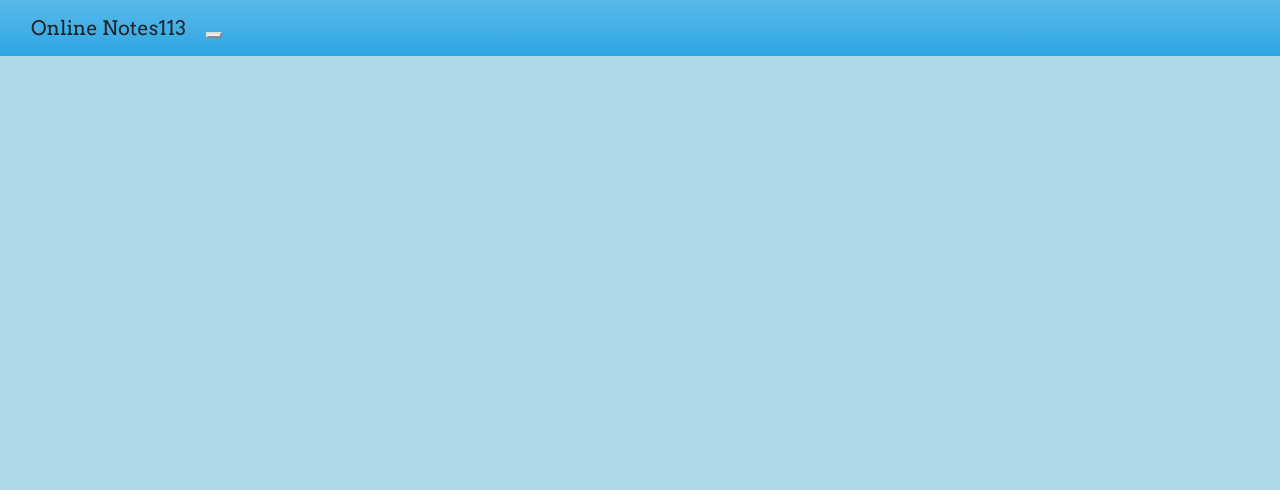
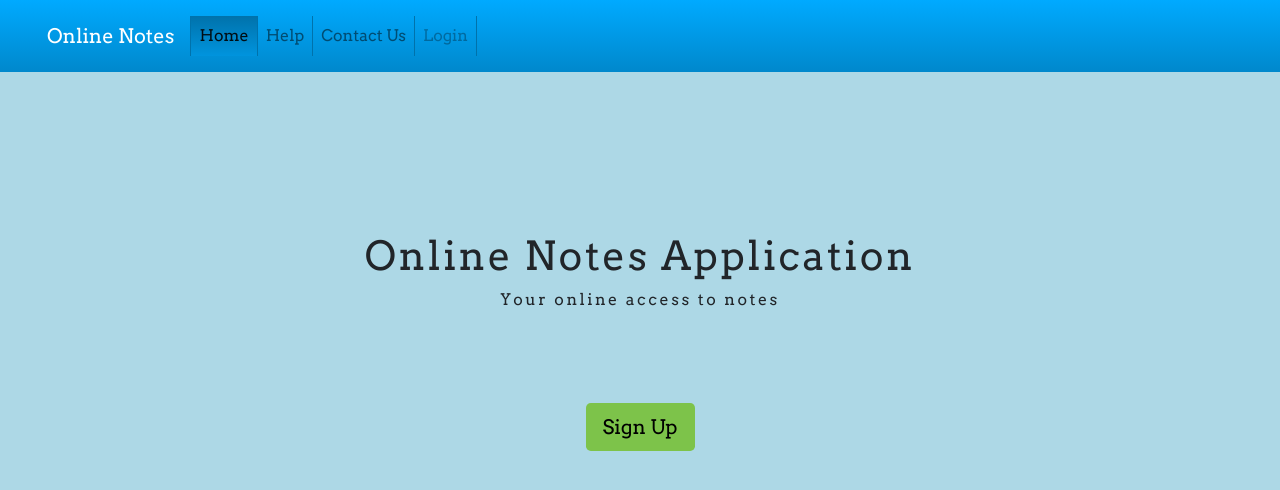
Before and after one commit to OCSWENG/WebDevStudies, a PHP site: page / in a window 1280 px wide. Shown: the top 490 px of the page. Run offline with PHP 8.4, Linux system fonts and the light colour scheme.

Commit message:
some minor fixes

```diff
--- a/OnlineNotesApp/css/styling.css
+++ b/OnlineNotesApp/css/styling.css
@@ -31,14 +31,14 @@
 }
 
 .navbar-custom {
-  background-color: #2da6e3;
-  border-color: #1c96d3;
-  background-image: -webkit-gradient(linear, left 0%, left 100%, from(#5ab9e9), to(#2da6e3));
-  background-image: -webkit-linear-gradient(top, #5ab9e9, 0%, #2da6e3, 100%);
-  background-image: -moz-linear-gradient(top, #5ab9e9 0%, #2da6e3 100%);
-  background-image: linear-gradient(to bottom, #5ab9e9 0%, #2da6e3 100%);
+  background-color: #0088cc;
+  border-color: #0072ab;
+  background-image: -webkit-gradient(linear, left 0%, left 100%, from(#00aaff), to(#0088cc));
+  background-image: -webkit-linear-gradient(top, #00aaff, 0%, #0088cc, 100%);
+  background-image: -moz-linear-gradient(top, #00aaff 0%, #0088cc 100%);
+  background-image: linear-gradient(to bottom, #00aaff 0%, #0088cc 100%);
   background-repeat: repeat-x;
-  filter: progid:DXImageTransform.Microsoft.gradient(startColorstr='#ff5ab9e9', endColorstr='#ff2da6e3', GradientType=0);
+  filter: progid:DXImageTransform.Microsoft.gradient(startColorstr='#ff00aaff', endColorstr='#ff0088cc', GradientType=0);
 }
 .navbar-custom .navbar-brand {
   color: #ffffff;
@@ -52,28 +52,28 @@
   color: #ffffff;
 }
 .navbar-custom .navbar-nav > li:last-child > a {
-  border-right: 1px solid #1c96d3;
+  border-right: 1px solid #0072ab;
 }
 .navbar-custom .navbar-nav > li > a {
   color: #ffffff;
-  border-left: 1px solid #1c96d3;
+  border-left: 1px solid #0072ab;
 }
 .navbar-custom .navbar-nav > li > a:hover,
 .navbar-custom .navbar-nav > li > a:focus {
-  color: #0f0505;
+  color: #c0c0c0;
   background-color: transparent;
 }
 .navbar-custom .navbar-nav > .active > a,
 .navbar-custom .navbar-nav > .active > a:hover,
 .navbar-custom .navbar-nav > .active > a:focus {
-  color: #0f0505;
-  background-color: #1c96d3;
-  background-image: -webkit-gradient(linear, left 0%, left 100%, from(#1c96d3), to(#3dade5));
-  background-image: -webkit-linear-gradient(top, #1c96d3, 0%, #3dade5, 100%);
-  background-image: -moz-linear-gradient(top, #1c96d3 0%, #3dade5 100%);
-  background-image: linear-gradient(to bottom, #1c96d3 0%, #3dade5 100%);
+  color: #c0c0c0;
+  background-color: #0072ab;
+  background-image: -webkit-gradient(linear, left 0%, left 100%, from(#0072ab), to(#0094de));
+  background-image: -webkit-linear-gradient(top, #0072ab, 0%, #0094de, 100%);
+  background-image: -moz-linear-gradient(top, #0072ab 0%, #0094de 100%);
+  background-image: linear-gradient(to bottom, #0072ab 0%, #0094de 100%);
   background-repeat: repeat-x;
-  filter: progid:DXImageTransform.Microsoft.gradient(startColorstr='#ff1c96d3', endColorstr='#ff3dade5', GradientType=0);
+  filter: progid:DXImageTransform.Microsoft.gradient(startColorstr='#ff0072ab', endColorstr='#ff0094de', GradientType=0);
 }
 .navbar-custom .navbar-nav > .disabled > a,
 .navbar-custom .navbar-nav > .disabled > a:hover,
@@ -93,24 +93,24 @@
 }
 .navbar-custom .navbar-collapse,
 .navbar-custom .navbar-form {
-  border-color: #1c94d1;
+  border-color: #0070a8;
 }
 .navbar-custom .navbar-nav > .dropdown > a:hover .caret,
 .navbar-custom .navbar-nav > .dropdown > a:focus .caret {
-  border-top-color: #0f0505;
-  border-bottom-color: #0f0505;
+  border-top-color: #c0c0c0;
+  border-bottom-color: #c0c0c0;
 }
 .navbar-custom .navbar-nav > .open > a,
 .navbar-custom .navbar-nav > .open > a:hover,
 .navbar-custom .navbar-nav > .open > a:focus {
-  background-color: #1c96d3;
-  color: #0f0505;
+  background-color: #0072ab;
+  color: #c0c0c0;
 }
 .navbar-custom .navbar-nav > .open > a .caret,
 .navbar-custom .navbar-nav > .open > a:hover .caret,
 .navbar-custom .navbar-nav > .open > a:focus .caret {
-  border-top-color: #0f0505;
-  border-bottom-color: #0f0505;
+  border-top-color: #c0c0c0;
+  border-bottom-color: #c0c0c0;
 }
 .navbar-custom .navbar-nav > .dropdown > a .caret {
   border-top-color: #ffffff;
@@ -122,14 +122,14 @@
   }
   .navbar-custom .navbar-nav .open .dropdown-menu > li > a:hover,
   .navbar-custom .navbar-nav .open .dropdown-menu > li > a:focus {
-    color: #0f0505;
+    color: #c0c0c0;
     background-color: transparent;
   }
   .navbar-custom .navbar-nav .open .dropdown-menu > .active > a,
   .navbar-custom .navbar-nav .open .dropdown-menu > .active > a:hover,
   .navbar-custom .navbar-nav .open .dropdown-menu > .active > a:focus {
-    color: #0f0505;
-    background-color: #1c96d3;
+    color: #c0c0c0;
+    background-color: #0072ab;
   }
   .navbar-custom .navbar-nav .open .dropdown-menu > .disabled > a,
   .navbar-custom .navbar-nav .open .dropdown-menu > .disabled > a:hover,
@@ -142,5 +142,5 @@
   color: #ffffff;
 }
 .navbar-custom .navbar-link:hover {
-  color: #0f0505;
+  color: #c0c0c0;
 }
--- a/OnlineNotesApp/index.html
+++ b/OnlineNotesApp/index.html
@@ -15,47 +15,154 @@
   <body>
     <!-- Navigation Bar -->
      <nav role="navigation" class="navbar navbar-custom navbar-fixed-top">
+            <div class="container-fluid">
+               <nav class="navbar navbar-expand-lg navbar-light navbar-right ">
+                  <a class="navbar-brand" href="#">Online Notes</a>
+                  <button class="navbar-toggler " type="button" data-toggle="collapse" data-target="#navbarCollapse" aria-controls="navbarNav" aria-expanded="false" aria-label="Toggle navigation">
+                    <span class="navbar-toggler-icon"></span>
+                  </button>
 
-            <div class="container-fluid">
-
-                <div class="navbar-header">
-
-                    <a class="navbar-brand">Online Notes113</a>
-                    <button type="button" class="navbar-toggle" data-target="#navbarCollapse" data-toggle="collapse">
-                          <span class="sr-only">Toggle navigation</span>
-                          <span class="icon-bar"></span>
-                          <span class="icon-bar"></span>
-                          <span class="icon-bar"></span>
-
-                    </button>
-                </div>
-                <div class="navbar-collapse collapse" id="navbarCollapse">
-                      <ul class="nav navbar-nav">
-                        <li class="active"><a href="#">Home</a></li>
-                        <li><a href="#">Help</a></li>
-                        <li><a href="#">Contact us</a></li>
-                      </ul>
-                      <ul class="nav navbar-nav navbar-right">
-                        <li><a href="#loginModal" data-toggle="modal">Login</a></li>
-                      </ul>
-
-                </div>
+                  <div class="collapse navbar-collapse" id="navbarCollapse">
+                    <ul class="navbar-nav">
+                      <li class="nav-item active">
+                        <a class="nav-link" href="#">Home <span class="sr-only">(current)</span></a>
+                      </li>
+                      <li class="nav-item">
+                        <a class="nav-link" href="#">Help</a>
+                      </li>
+                      <li class="nav-item">
+                        <a class="nav-link" href="#">Contact Us</a>
+                      </li>
+                      <li class="nav-item">
+                        <a class="nav-link disabled" href="#loginModal" data-toggle="modal">Login</a>
+                      </li>
+                    </ul>
+                  </div>
+                </nav>
             </div>
     </nav>
 
     <!-- Jumbotron with Sign up Button -->
+     <div class="jumbotron" id="signUpContainer">
+        <h1>Online Notes Application</h1>
+        <p> Your online access to notes</p>
+         <button type="button" class="btn btn-lg green signup" data-target="#signupModal" data-toggle="modal"> Sign Up </button>
+      </div>
 
     <!-- Login Form -->
+      <form method="post" id="loginForm">
+          <div class="modal" id="loginModal" role="dialog" aria-labelledby="myModalLabel" aria-hidden="true">
+            <div class="modal-dialog">
+                <div class="modal-content">
+                    <div class="modal-header">
+                        <h4 class="modal-title" id="myModalLabel" >Login:</h4>
+                        <button type="button" class="close" data-dismiss="modal" aria-label="Close">&times;</button>
+                    </div>
+                    <div class="modal-body">
+                        <div class="form-group">
+                            <div id="loginmessage">From PHP File</div>
+                            <label for="email" class="sr-only">User Name: </label>
+                            <input class="form-control" type="email" name="loginemail" id="loginemail" placeholder="Email" maxlength="30">
+                        </div>
+                        <div class="form-group">
+                            <label for="loginPassword" class="sr-only">Password: </label>
+                            <input class="form-control" type="password" name="loginpassword" id="loginpassword" placeholder="Password" maxlength="30">
+                        </div>
+                        <div class="checkbox">
+                            <label> <input type="checkbox" name="rememberme" id="rememberme">Remember Me
+                            </label>
+                            <a class="float-right" style="cursor: pointer" data-dismiss="modal" data-target="forgotpasswordModal" data-toggle="modal" href="#">Forgot Password</a>
+                        </div>
+                    </div>
+
+                    <div class="modal-footer">
+                        <input type="submit" class="btn btn-primary" name="login" value="Login">
+
+                        <button type="button" class="btn btn-default" data-dismiss="modal">Cancel</button>
+
+                        <button type="button" class="btn btn-default pull-left" data-dismiss="modal" data-target="#signupModal" data-toggle="modal">Register</button>
+                    </div>
+                </div>
+              </div>
+          </div>
+      </form>
     <!-- Sign up form -->
+      <form method="post" id="signupForm">
+          <div class="modal" id="signupModal" role="dialog" aria-labelledby="myModalLabel" aria-hidden="true">
+            <div class="modal-dialog">
+                <div class="modal-content">
+                    <div class="modal-header">
+                         <h4 class="modal-title" id="myModalLabel" >Sign up and begin using the app:</h4>
+                        <button type="button" class="close" data-dismiss="modal" aria-label="Close">&times;</button>
+                    </div>
+                    <div class="modal-body">
+                        <div class="form-group">
+                            <div id="signupmessage">From PHP File</div>
+                            <label for="username" class="sr-only">User Name: </label>
+                            <input class="form-control" type="text" name="username" id="username" placeholder="Username" maxlength="30">
+                        </div>
+                        <div class="form-group">
+                            <label for="email" class="sr-only">Emal: </label>
+                            <input class="form-control" type="email" name="email" id="email" placeholder="email" maxlength="30">
+                        </div>
+                        <div class="form-group">
+                            <label for="password" class="sr-only">Enter Password: </label>
+                            <input class="form-control" type="password" name="password" id="password" placeholder="password" maxlength="30">
+                        </div>
+                        <div class="form-group">
+                            <label for="password2" class="sr-only">Re Enter Password: </label>
+                            <input class="form-control" type="password" name="password2" id="password2" placeholder="password" maxlength="30">
+                        </div>
+                    </div>
+
+                    <div class="modal-footer">
+                        <input type="submit" class="btn btn-primary" name="signup" value="Sign Up">
+
+                        <button type="button" class="btn btn-default" data-dismiss="modal">Cancel</button>
+                    </div>
+                </div>
+              </div>
+          </div>
+      </form>
     <!-- Forgot password form -->
-    <!-- Footer -->
-    <!-- jQuery -->
+      <form method="post" id="forgotpasswordform">
+          <div class="modal" id="forgotpasswordModal" role="dialog" aria-labelledby="myModalLabel" aria-hidden="true">
+              <div class="modal-dialog">
+                <div class="modal-content">
+                    <div class="modal-header">
+                         <h4 class="modal-title" id="myModalLabel" >Enter Email Address:</h4>
+                        <button type="button" class="close" data-dismiss="modal" aria-label="Close">&times;</button>
+                    </div>
+                    <div class="modal-body">
+                        <div class="form-group">
+                            <div id="forgotpasswordmessage">From PHP File</div>
 
-    <!-- jQuery first, then Popper.js, then Bootstrap JS -->
+                            <label for="email" class="sr-only"> Email: </label>
+                            <input class="form-control" type="email" name="forgotemail" id="forgotemail" placeholder="Email" maxlength="30">
+                        </div>
+                    </div>
 
-      <!--script src="js/bootstrap.min.js"></script-->
-      <script src="js/bootstrap.js"></script>
+                    <div class="modal-footer">
+                        <input type="submit" class="btn btn-primary" name="forgotpassword" value="Submit">
 
+                        <button type="button" class="btn btn-default" data-dismiss="modal">Cancel</button>
+
+                        <button type="button" class="btn btn-default pull-left" data-dismiss="modal" data-target="#signupModal" data-toggle="modal">Register</button>
+                    </div>
+                </div>
+              </div>
+          </div>
+      </form>
+
+      <!-- Footer -->
+      <!-- jQuery -->
+
+      <script
+              src="https://code.jquery.com/jquery-3.3.1.min.js"
+              integrity="sha256-FgpCb/KJQlLNfOu91ta32o/NMZxltwRo8QtmkMRdAu8="
+              crossorigin="anonymous">
+      </script>
+      <script src="js/bootstrap.min.js"></script>
 
   </body>
 </html>
--- a/OnlineNotesApp/resetpassword.php
+++ b/OnlineNotesApp/resetpassword.php
@@ -75,9 +75,6 @@
             </div>
         </div>
 
-
-        <script src="https://ajax.googleapis.com/ajax/libs/jquery/1.11.2/jquery.min.js"></script>
-        <script src="js/bootstrap.min.js"></script>
         <!--Script for Ajax Call to storeresetpassword.php which processes form data-->
         <script>
 
```
Also changed, not shown: OnlineNotesApp/learningPage.php (+7 -4 lines), OnlineNotesApp/mainpageloggedin.php (+8 -4 lines), OnlineNotesApp/profilepage.php (+7 -4 lines).
